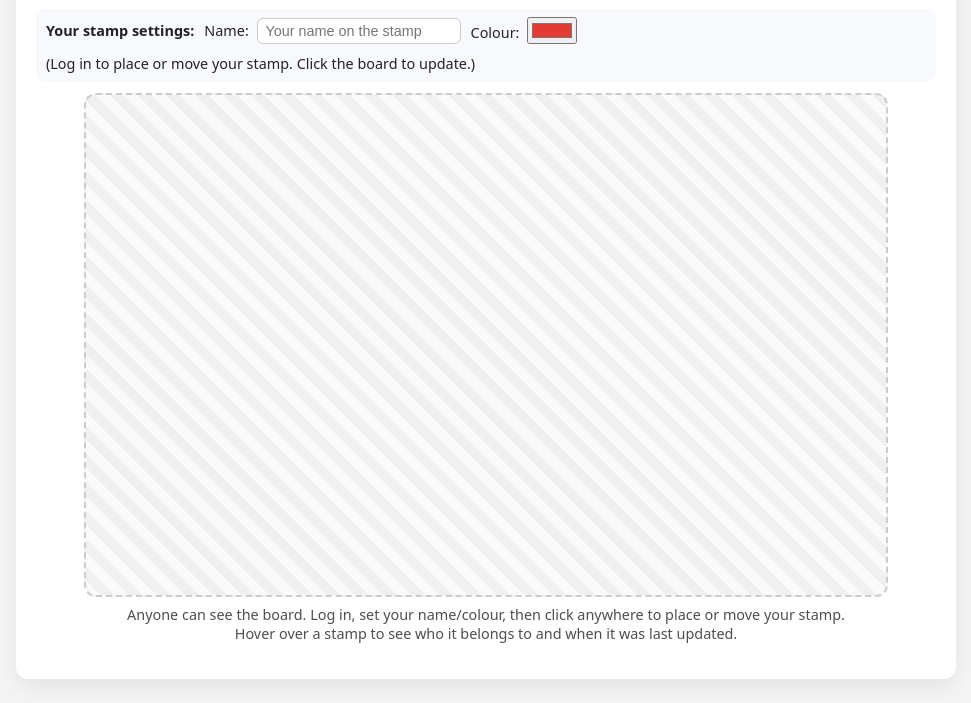
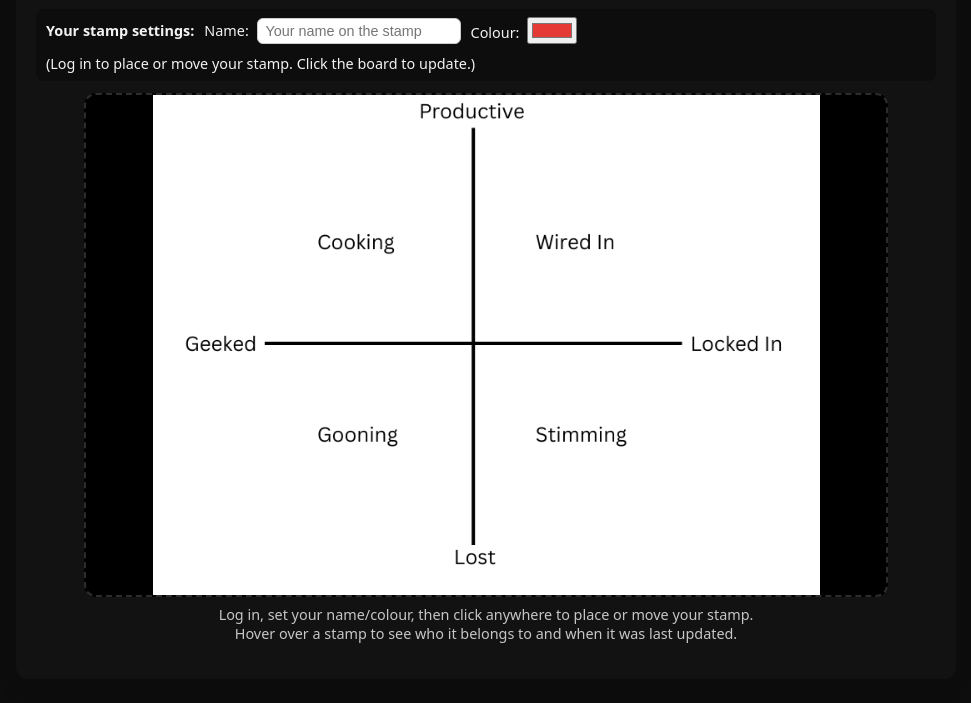
Before and after one commit to owenmacey/stamp-website, a plain HTML site: page index.html in a window 1280 px wide. Shown: the part 113-816 px from the top of the page, without its empty margins (154-1125 px from the left). Drawn offline with Linux system fonts and the light colour scheme; no server answers.

Commit message:
UI Tweaks

```diff
--- a/index.html
+++ b/index.html
@@ -34,7 +34,7 @@
     <div id="board-wrapper">
       <div id="board"></div>
       <div id="hint">
-        Anyone can see the board. Log in, set your name/colour, then click anywhere to place or move your stamp.<br />
+        Log in, set your name/colour, then click anywhere to place or move your stamp.<br />
         Hover over a stamp to see who it belongs to and when it was last updated.
       </div>
     </div>
--- a/script.js
+++ b/script.js
@@ -78,7 +78,7 @@ onAuthStateChanged(auth, (user) => {
       stampNameInput.value = name;
     }
   } else {
-    statusEl.textContent = 'Not logged in (you can still view the board)';
+    statusEl.textContent = 'Not logged in';
     loginBtn.textContent = 'Log in with Google';
   }
 });
--- a/style.css
+++ b/style.css
@@ -1,7 +1,7 @@
 :root {
   font-family: system-ui, -apple-system, BlinkMacSystemFont, "Segoe UI", sans-serif;
-  background: #f5f5f5;
-  color: #222;
+  background: #0d0d0e;
+  color: #f3f3f3;
 }
 
 body {
@@ -14,7 +14,7 @@ body {
 .container {
   max-width: 900px;
   width: 100%;
-  background: white;
+  background: rgb(19, 18, 18);
   border-radius: 12px;
   padding: 20px;
   box-shadow: 0 8px 24px rgba(0, 0, 0, 0.08);
@@ -61,7 +61,7 @@ h1 {
   margin-bottom: 12px;
   padding: 8px 10px;
   border-radius: 8px;
-  background: #f7f9fc;
+  background: #0d0d0e;
   font-size: 0.9rem;
 }
 
@@ -86,14 +86,12 @@ h1 {
   max-width: 800px;
   aspect-ratio: 16 / 10;
   border-radius: 12px;
-  border: 2px dashed #ccc;
-  background: repeating-linear-gradient(
-    45deg,
-    #fafafa,
-    #fafafa 10px,
-    #f0f0f0 10px,
-    #f0f0f0 20px
-  );
+  border: 2px dashed #2c2c2c;
+  background-image: url(compass.png);
+  background-size: contain;       /* show whole image, no cropping */
+  background-position: center;    /* keep it centered */
+  background-repeat: no-repeat;   /* no tiling */
+  background-color: #000;
   position: relative;
   overflow: hidden;
   cursor: crosshair;
@@ -108,8 +106,8 @@ h1 {
 }
 
 .stamp {
-  width: 16px;
-  height: 16px;
+  width: 24px;
+  height: 24px;
   border-radius: 50%;
   background: #e53935;
   border: 2px solid white;
```
Also changed, not shown: compass.png (added).
